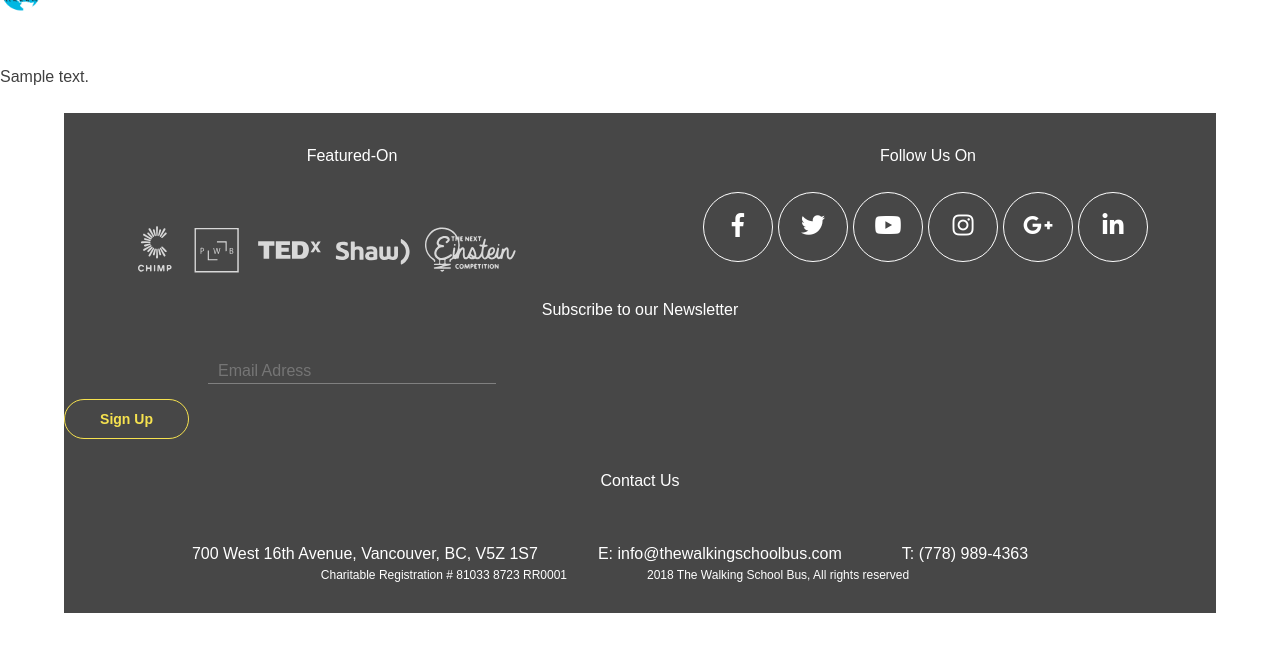
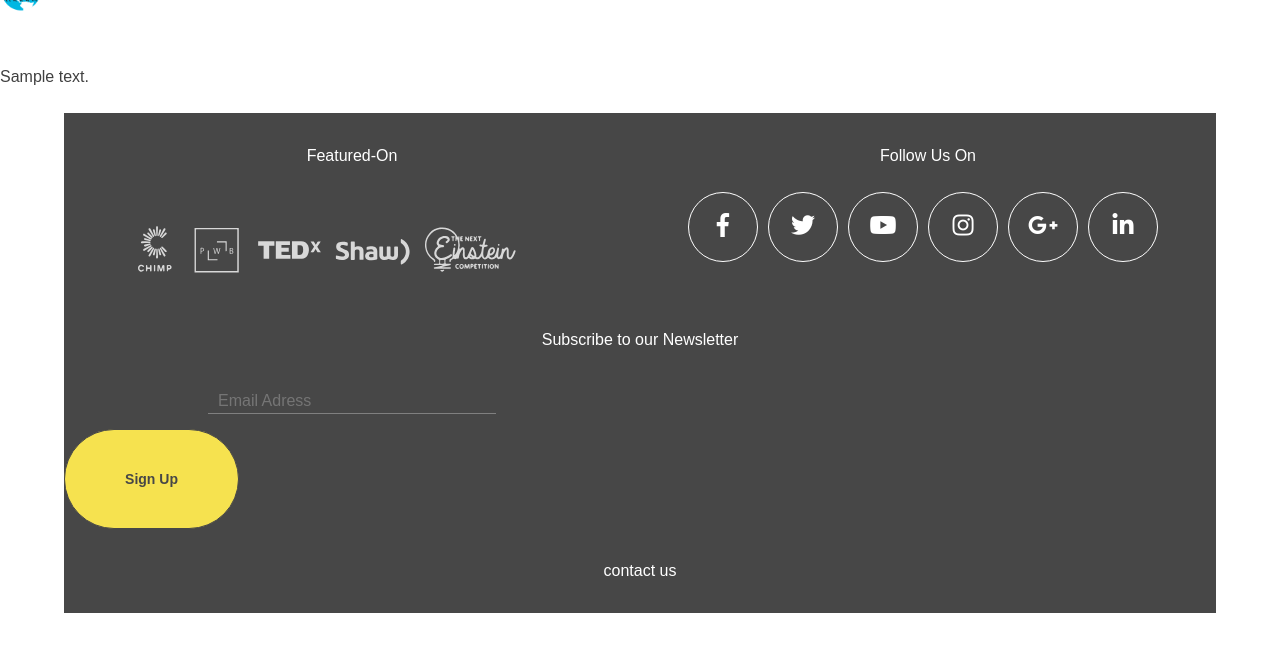
Before and after one commit to redacademy/bus-ws1-2018, a WordPress theme: template themes/walkingbus/page.php in a window 1280 px wide. Shown: the part 28-686 px from the top of the page. Run offline with PHP 8.4 and a stand-in for WordPress, Linux system fonts and the light colour scheme; the site name, menu and one post (Sample post) are stand-ins, and other content is empty; some libraries are stand-ins or nearby versions.

Commit message:
Footer done.

```diff
--- a/themes/walkingbus/footer.php
+++ b/themes/walkingbus/footer.php
@@ -14,7 +14,7 @@
 				<section class="main-container-footer">
 					<div class="footer-links">
 						<div class="featuredon-links"><p>featured-on</p>
-						<img src="./assets/images/featured-logo.svg">
+						<img src="assets/images/featured-logo.svg" alt="featured-logo">
 						</div>
 						<div class="followuson-links"><p>follow us on</p>
 						<ul>
--- a/themes/walkingbus/sass/footer.scss
+++ b/themes/walkingbus/sass/footer.scss
@@ -69,6 +69,7 @@
 
 .subscription-container {
     width: 100%;
+    height: auto;
 }
 
 .subscription-container form, .subscription-container input {
@@ -165,7 +166,7 @@
 
         li{
             display: inline;
-            margin-right: 5px;
+            margin-right: 10px;
         }
 
         .fab {
@@ -187,9 +188,31 @@
         width: 50%;
     }
 
+    .subscription-container {
+        margin-top: 30px;
+
+        button {
+            padding-top: 0;
+            padding-bottom: 0;
+            width: 175px;
+            height: 100px;
+            margin-top: 15px;
+            margin-bottom: 0;
+            border-radius: 50px;
+            background-color: #f6e24f;
+            box-shadow: none;
+            color: #474747;
+            border-color: #474747;
+            font-weight: 700;
+            text-shadow: none;
+            font-size: 14px;
+        }
+    }
+
     #contactus {
         margin-top: 30px;
         margin-bottom: 30px;
+        text-transform: none;
     }
 
     .contact-info {
@@ -202,13 +225,13 @@
 
     .contact, .registration {
         width: 100%;
-        height: 50px;
+        height: 30px;
         display: flex;
         justify-content: center;
     }
 
     .contact {
-        align-items: flex-end;
+        align-items: initial;
         p{
             margin-right: 60px;
         }
@@ -217,6 +240,7 @@
     .registration {
         align-items: flex-start;
         margin-top: 0px;
+        margin-bottom: 0px;
 
         p{
             margin-right: 80px;
--- a/themes/walkingbus/style.css
+++ b/themes/walkingbus/style.css
@@ -979,7 +979,8 @@
     text-transform: none; }
 
 .subscription-container {
-  width: 100%; }
+  width: 100%;
+  height: auto; }
 
 .subscription-container form, .subscription-container input {
   width: 90%; }
@@ -1060,7 +1061,7 @@
               justify-content: center; }
     .footer-links li {
       display: inline;
-      margin-right: 5px; }
+      margin-right: 10px; }
     .footer-links .fab {
       border-style: solid;
       border-radius: 60px;
@@ -1073,9 +1074,28 @@
       text-align: center; }
   .subscription-container form, .subscription-container input {
     width: 50%; }
+  .subscription-container {
+    margin-top: 30px; }
+    .subscription-container button {
+      padding-top: 0;
+      padding-bottom: 0;
+      width: 175px;
+      height: 100px;
+      margin-top: 15px;
+      margin-bottom: 0;
+      border-radius: 50px;
+      background-color: #f6e24f;
+      -webkit-box-shadow: none;
+              box-shadow: none;
+      color: #474747;
+      border-color: #474747;
+      font-weight: 700;
+      text-shadow: none;
+      font-size: 14px; }
   #contactus {
     margin-top: 30px;
-    margin-bottom: 30px; }
+    margin-bottom: 30px;
+    text-transform: none; }
   .contact-info {
     height: 100px;
     width: 100%;
@@ -1091,7 +1111,7 @@
             justify-content: flex-start; }
   .contact, .registration {
     width: 100%;
-    height: 50px;
+    height: 30px;
     display: -webkit-box;
     display: -ms-flexbox;
     display: flex;
@@ -1099,16 +1119,17 @@
         -ms-flex-pack: center;
             justify-content: center; }
   .contact {
-    -webkit-box-align: end;
-        -ms-flex-align: end;
-            align-items: flex-end; }
+    -webkit-box-align: initial;
+        -ms-flex-align: initial;
+            align-items: initial; }
     .contact p {
       margin-right: 60px; }
   .registration {
     -webkit-box-align: start;
         -ms-flex-align: start;
             align-items: flex-start;
-    margin-top: 0px; }
+    margin-top: 0px;
+    margin-bottom: 0px; }
     .registration p {
       margin-right: 80px;
       font-size: 12px; } }
```
